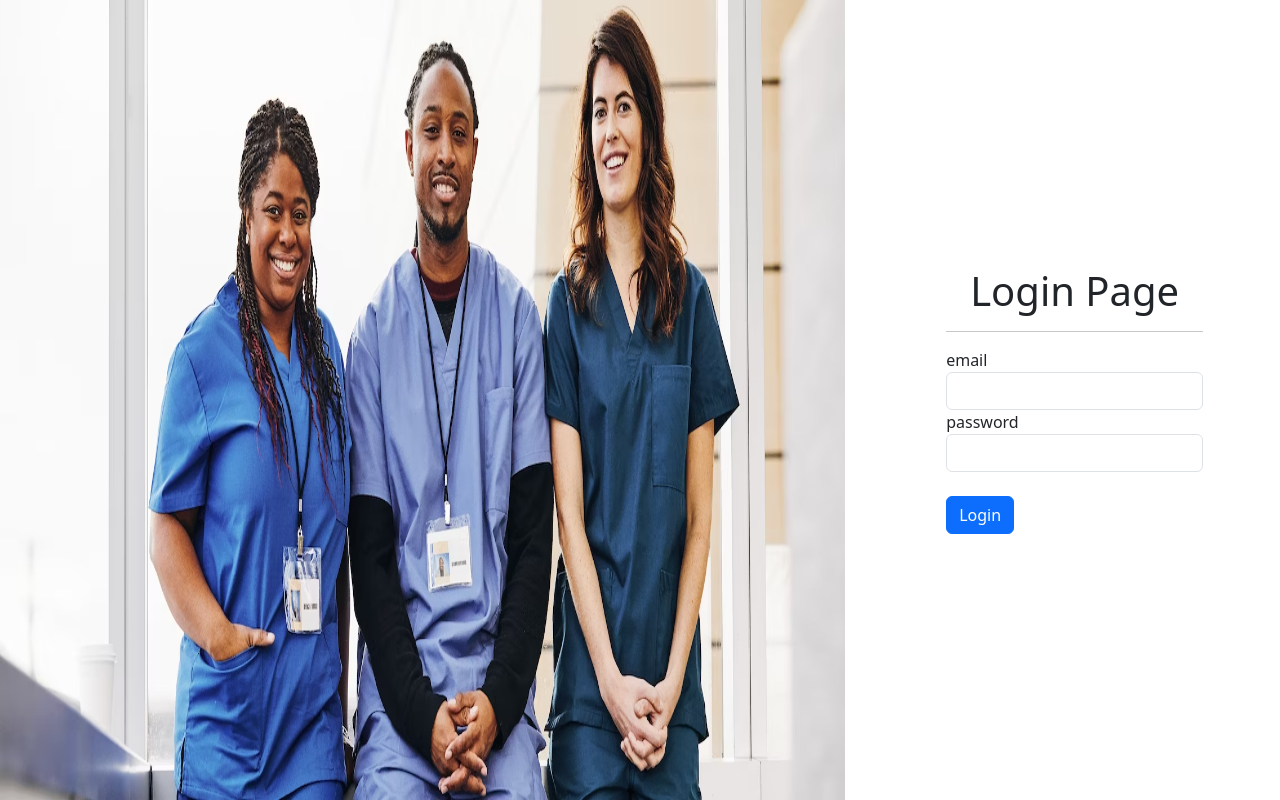
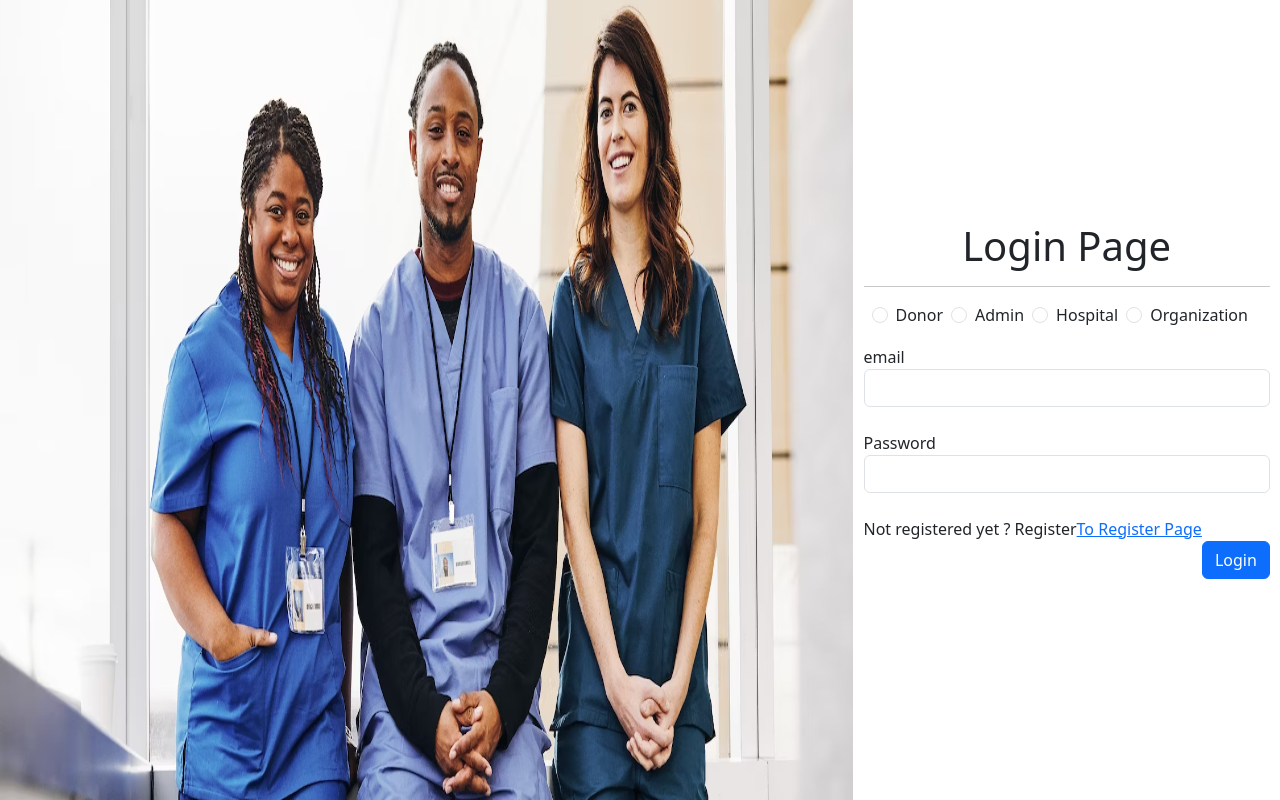
Before and after one commit to harry18121911/BancoDeSangre, a React (Vite) app in the folder client/BancoDeSangreFront/: page /login in a window 1280 px wide. Built offline with nearby package versions, Linux system fonts and the light colour scheme.

Commit message:
Form finished

```diff
--- a/client/BancoDeSangreFront/src/components/shared/Form/Form.tsx
+++ b/client/BancoDeSangreFront/src/components/shared/Form/Form.tsx
@@ -1,22 +1,134 @@
 import { ChangeEvent, useState } from "react"
 import InputType from "./InputType"
-
-const Form = (props:{submitBtn:string, formTitle:string}) => {
+import { Link } from "react-router-dom";
+import React from "react";
+import { handleLogin, handleRegister } from "../../../services/authService";
+const Form = (props:{submitBtn:string, formTitle:string, formType:string}) => {
   const [email,setEmail] =useState("");
   const [password,setPassword] =useState("");
+  const [role,setRole] =useState("");
+  const [name,setName] =useState("");
+  const [organizationName,setOrganizationName] =useState("");
+  const [hospitalName,setHospitalName] =useState("");
+  const [address,setAddress] =useState("");
+  const [phone,setPhone] =useState("");
+  return (
+    <div>
+      <form onSubmit={(event) =>{
+        if(props.formType === 'Login')return handleLogin(event,email,password,role)
+        else if(props.formType === 'Register') return handleRegister(
+      event,
+      name,
+      role,
+      email,
+      password,
+      phone,
+      organizationName,
+      hospitalName,
+      address,
+      )
+      }}>
+        <h1 className="text-center">{props.formTitle}</h1>
+        <hr/>
+        <div className="d-flex mb-3">
+          <div className="form-check ms-2">
+            <input type="radio" className="form-check-input"
+            name="role"
+            id="donorRadio"
+            value={"donor"}
+            onChange={({target}:ChangeEvent<HTMLInputElement>) =>setRole(target.value)} />
+          <label htmlFor="donorRadio" className="form-check-label">
+            Donor
+          </label>
+          </div>
+          <div className="form-check ms-2">
+            <input type="radio" className="form-check-input"
+            name="role"
+            id="adminRadio"
+            value={"admin"}
+            onChange={({target}:ChangeEvent<HTMLInputElement>) =>setRole(target.value)}/>
+          <label htmlFor="adminRadio" className="form-check-label">
+            Admin
+          </label>
+          </div>
+          <div className="form-check ms-2">
+            <input type="radio" className="form-check-input"
+            name="role"
+            id="hospitalRadio"
+            value={"hospital"}
+            onChange={({target}:ChangeEvent<HTMLInputElement>) =>setRole(target.value)}
+            />
+          <label htmlFor="hospitalRadio" className="form-check-label">
+            Hospital
+          </label>
+          </div>
+          <div className="form-check ms-2">
+            <input type="radio" className="form-check-input"
+            name="role"
+            id="organizationRadio"
+            value={"organization"}
+            onChange={({target}:ChangeEvent<HTMLInputElement>) =>setRole(target.value)}
+            />
+          <label htmlFor="organizationRadio" className="form-check-label">
+            Organization
+          </label>
+          </div>
+        </div>
+        {/*switch*/}
+        {(()=>{
+          switch(true){
+            case props.formType === "Login":{
+              return(
+                <>
+                  <InputType labelText={"email"} labelFor={"for email"} inputType={"email"} name={"email"} value={email}
+        onChange={({target}:ChangeEvent<HTMLInputElement>) => setEmail(target.value)}/>
+        <InputType labelText={"Password"} labelFor={"for password"} inputType={"password"} name={"password"} value={password}
+        onChange={({target}:ChangeEvent<HTMLInputElement>) => setPassword(target.value)}/>
+                </>
+              )
+            }
+            case props.formType === "Register":{
+              return (
+                <>
 
 
-  return (
-    <div>
-      <form >
-        <h1 className="text-center">{props.formTitle}</h1>
-        <hr/>
-        <InputType labelText={"email"} labelFor={"for email"} inputType={"email"} name={"email"} value={email}
+        {(role ==='admin' || role=== 'donor') && (
+          <InputType labelText={"Name"} labelFor={"forname"} inputType={"name"} name={"name"} value={name}
+          onChange={({target}:ChangeEvent<HTMLInputElement>) => setName(target.value)}/>
+        )}
+
+        {(role==='organization') && (<InputType labelText={"Organization Name"} labelFor={" for organizationName"} inputType={"organizatioName"} name={"organizationName"} value={organizationName}
+        onChange={({target}:ChangeEvent<HTMLInputElement>) => setOrganizationName(target.value)}/> )}
+
+        {(role==='hospital') && (<InputType labelText={"Hospital Name"} labelFor={"for hospitalName"} inputType={"hospitalName"} name={"hospitalName"} value={hospitalName}
+        onChange={({target}:ChangeEvent<HTMLInputElement>) => setHospitalName(target.value)}/>)}
+
+        <InputType labelText={"email"} labelFor={"foremail"} inputType={"email"} name={"email"} value={email}
         onChange={({target}:ChangeEvent<HTMLInputElement>) => setEmail(target.value)}/>
-        <InputType labelText={"password"} labelFor={"for password"} inputType={"password"} name={"password"} value={password}
+        <InputType labelText={"Password"} labelFor={"forpassword"} inputType={"password"} name={"password"} value={password}
         onChange={({target}:ChangeEvent<HTMLInputElement>) => setPassword(target.value)}/>
+        <InputType labelText={"address"} labelFor={"for address"} inputType={"address"} name={"address"} value={address}
+        onChange={({target}:ChangeEvent<HTMLInputElement>) => setAddress(target.value)}/>
+        <InputType labelText={"phone"} labelFor={"for phone"} inputType={"phone"} name={"phone"} value={phone}
+        onChange={({target}:ChangeEvent<HTMLInputElement>) => setPhone(target.value)}/>
+                </>
+              )
+            }
+          }
+        })()}
 
-        <div>
+        <div className="d-flex flew-row justify-content-between">
+        {props.formType === 'Login' ? (
+          <p>
+            Not registered yet ? Register
+            <Link to='/register'>To Register Page</Link>
+          </p>
+        ) : (
+          <p>
+          User already exist, please Login
+          <Link to='/login'>To Login Page</Link>
+        </p>
+        )}
           <button className="btn btn-primary mt-4" type="submit">
             {props.submitBtn}
           </button>
--- a/client/BancoDeSangreFront/src/components/shared/Form/InputType.tsx
+++ b/client/BancoDeSangreFront/src/components/shared/Form/InputType.tsx
@@ -7,7 +7,7 @@ const InputType = (props: {
     onChange:React.ChangeEventHandler<HTMLInputElement>}) => {
     return (
         <div>
-            <div className="form-group">
+            <div className="form-group mb-4">
                 <label htmlFor={props.labelFor}>{props.labelText}</label>
                 <input type={props.inputType} className="form-control"  name={props.name} value={props.value} onChange={props.onChange}/>
             </div>
--- a/client/BancoDeSangreFront/src/pages/auth/Login.tsx
+++ b/client/BancoDeSangreFront/src/pages/auth/Login.tsx
@@ -2,13 +2,14 @@ import Form from "../../components/shared/Form/Form"
 
 const Login = () => {
   return (
-    <div className="row">
+    <div className="row g-0">
       <div className="col-md-8 form-banner">
         <img src="./assets/images/banner1.png" alt="loginImage" />
       </div>
       <div className="col-md-4 form-container">
         <Form submitBtn = "Login"
-              formTitle = "Login Page "/>
+              formTitle = "Login Page"
+              formType={"Login"}/>
       </div>
     </div>
   )
--- a/client/BancoDeSangreFront/src/pages/auth/Register.tsx
+++ b/client/BancoDeSangreFront/src/pages/auth/Register.tsx
@@ -1,7 +1,14 @@
+import Form from "../../components/shared/Form/Form"
+
 const Register =()=> {
   return (
-    <div>
-      <h1>Register Page</h1>
+    <div className="row g-0">
+      <div className="col-md-8 form-banner">
+        <img src="./assets/images/banner2.jpeg" alt="regiter image" />
+      </div>
+      <div className="col-md-4 form-container">
+        <Form formTitle={"Register"} submitBtn={"Register"} formType={"Register"} />
+      </div>
     </div>
   )
 }
--- /dev/null
+++ b/client/BancoDeSangreFront/src/services/authService.ts
@@ -0,0 +1,37 @@
+export const handleLogin = (event: React.FormEvent, email: string, password: string, role: string) => {
+    event.preventDefault();
+    try {
+        if(!role || !email || !password){
+            return alert("Please Provide All Fields")
+        }
+        console.log("Login", event, email, password, role)
+    } catch (error) {
+        console.log(error)
+    }
+
+}
+
+export const handleRegister = (
+    target: React.FormEvent,
+    name: string,
+    role: string,
+    email: string,
+    password: string,
+    phone: string,
+    organizationName: string,
+    hospitalName: string,
+    address: string,) => {
+        target.preventDefault();
+        try {
+            console.log("REGISTER => ",name,
+            role,
+            email,
+            password,
+            phone,
+            organizationName,
+            hospitalName,
+            address)
+        } catch (error) {
+            console.log(error)
+        }
+}
```
Also changed, not shown: client/BancoDeSangreFront/public/assets/images/banner2.jpeg (added).
